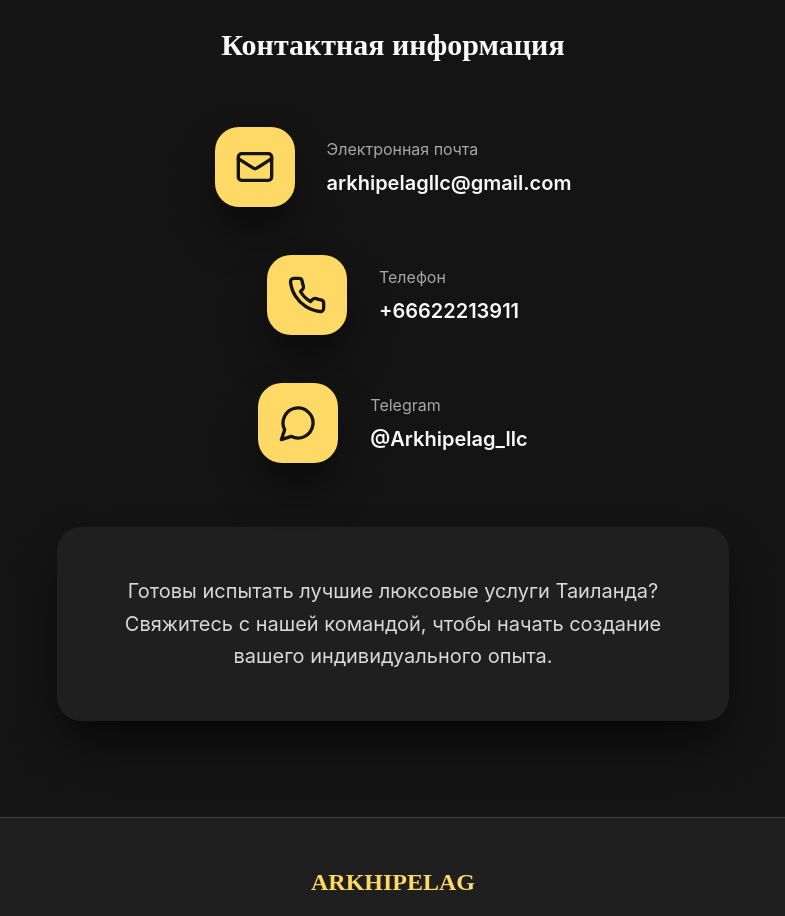
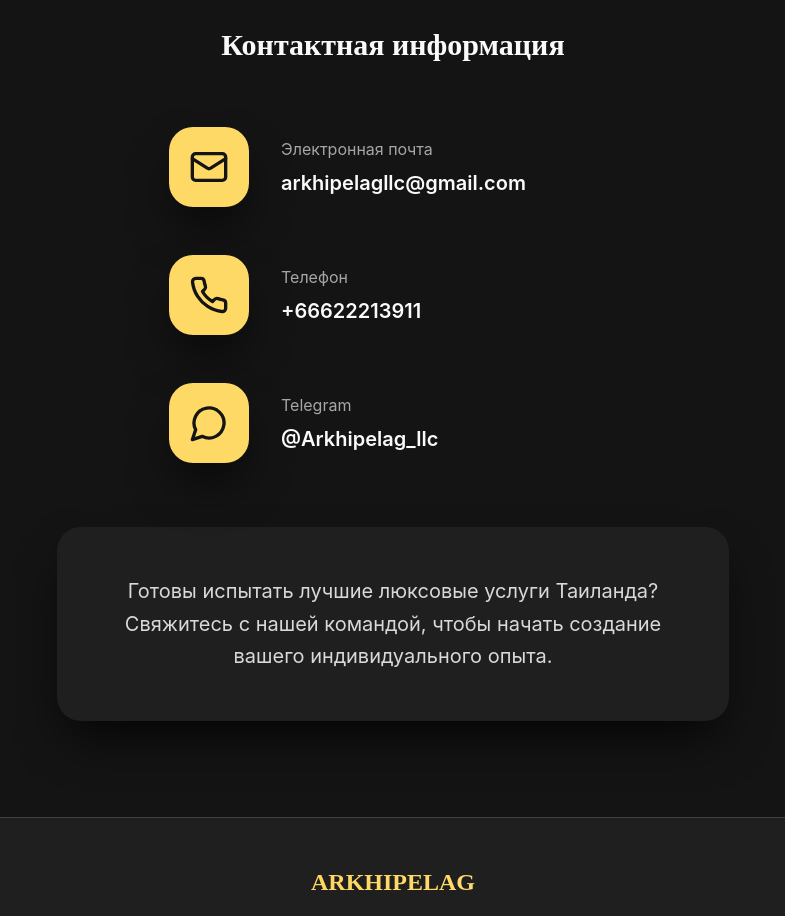
Before and after one commit to glebaanat-beep/arkhipelag-landing, a React (Vite) app: page / in a window 1280 px wide. Shown: the part 5180-6096 px from the top of the page, without its empty margins (247-1032 px from the left). Built offline with nearby package versions, Linux system fonts and the light colour scheme.

Commit message:
Align elements in contact section

```diff
--- a/src/components/ContactSection.tsx
+++ b/src/components/ContactSection.tsx
@@ -22,32 +22,32 @@ export function ContactSection() {
               {t('contact.info.title')}
             </h3>
 
-            <div className="space-y-12 mb-16">
-              <div className="flex flex-col sm:flex-row items-center justify-center space-y-4 sm:space-y-0 sm:space-x-8">
-                <div className="w-20 h-20 bg-luxury-gold rounded-3xl flex items-center justify-center luxury-shadow">
+            <div className="space-y-12 mb-16 max-w-md mx-auto">
+              <div className="flex items-center space-x-8">
+                <div className="w-20 h-20 bg-luxury-gold rounded-3xl flex items-center justify-center luxury-shadow flex-shrink-0">
                   <Mail className="w-10 h-10 text-background" />
                 </div>
-                <div className="text-center sm:text-left">
+                <div className="text-left flex-1">
                   <p className="text-text-muted text-base mb-2">{t('contact.info.email')}</p>
                   <p className="text-text-primary font-semibold text-xl">arkhipelagllc@gmail.com</p>
                 </div>
               </div>
 
-              <div className="flex flex-col sm:flex-row items-center justify-center space-y-4 sm:space-y-0 sm:space-x-8">
-                <div className="w-20 h-20 bg-luxury-gold rounded-3xl flex items-center justify-center luxury-shadow">
+              <div className="flex items-center space-x-8">
+                <div className="w-20 h-20 bg-luxury-gold rounded-3xl flex items-center justify-center luxury-shadow flex-shrink-0">
                   <Phone className="w-10 h-10 text-background" />
                 </div>
-                <div className="text-center sm:text-left">
+                <div className="text-left flex-1">
                   <p className="text-text-muted text-base mb-2">{t('contact.info.phone')}</p>
                   <p className="text-text-primary font-semibold text-xl">+66622213911</p>
                 </div>
               </div>
 
-              <div className="flex flex-col sm:flex-row items-center justify-center space-y-4 sm:space-y-0 sm:space-x-8">
-                <div className="w-20 h-20 bg-luxury-gold rounded-3xl flex items-center justify-center luxury-shadow">
+              <div className="flex items-center space-x-8">
+                <div className="w-20 h-20 bg-luxury-gold rounded-3xl flex items-center justify-center luxury-shadow flex-shrink-0">
                   <MessageCircle className="w-10 h-10 text-background" />
                 </div>
-                <div className="text-center sm:text-left">
+                <div className="text-left flex-1">
                   <p className="text-text-muted text-base mb-2">{t('contact.info.telegram')}</p>
                   <a
                     href="https://t.me/Arkhipelag_llc"
```
